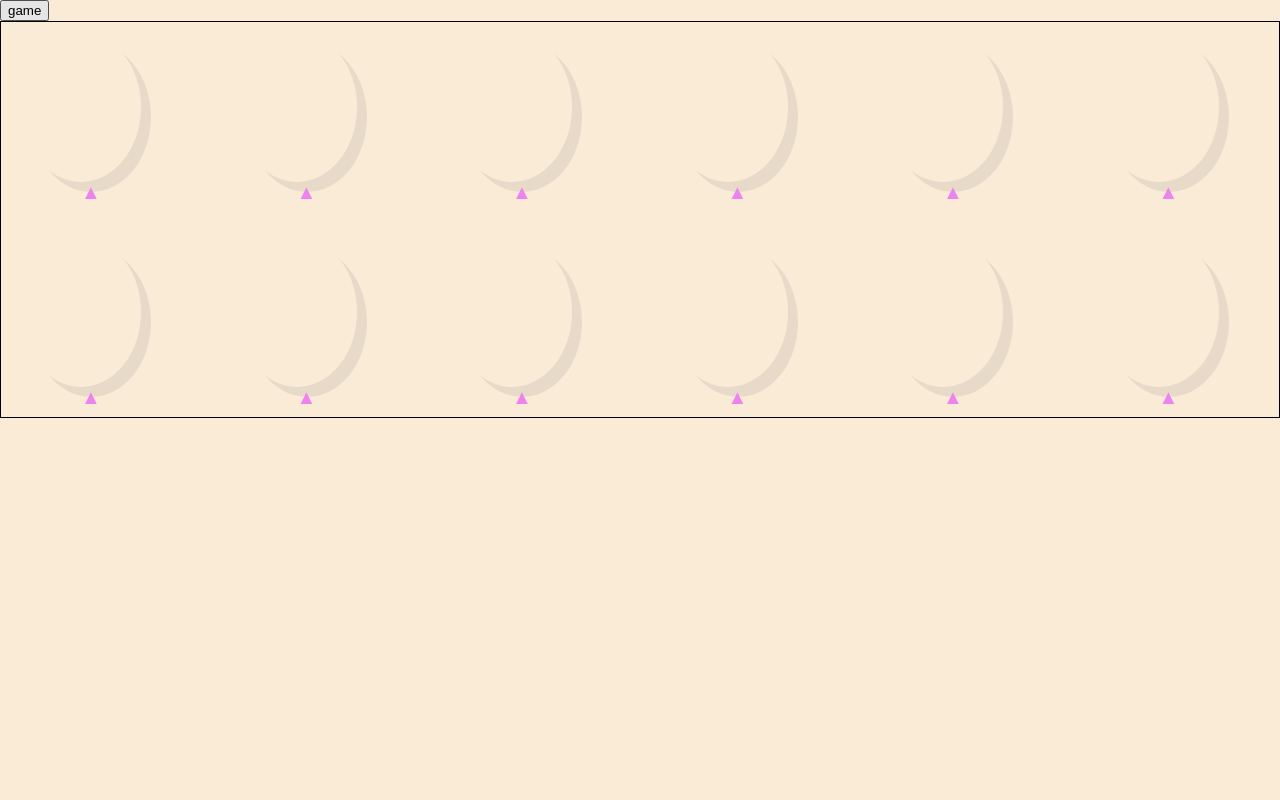
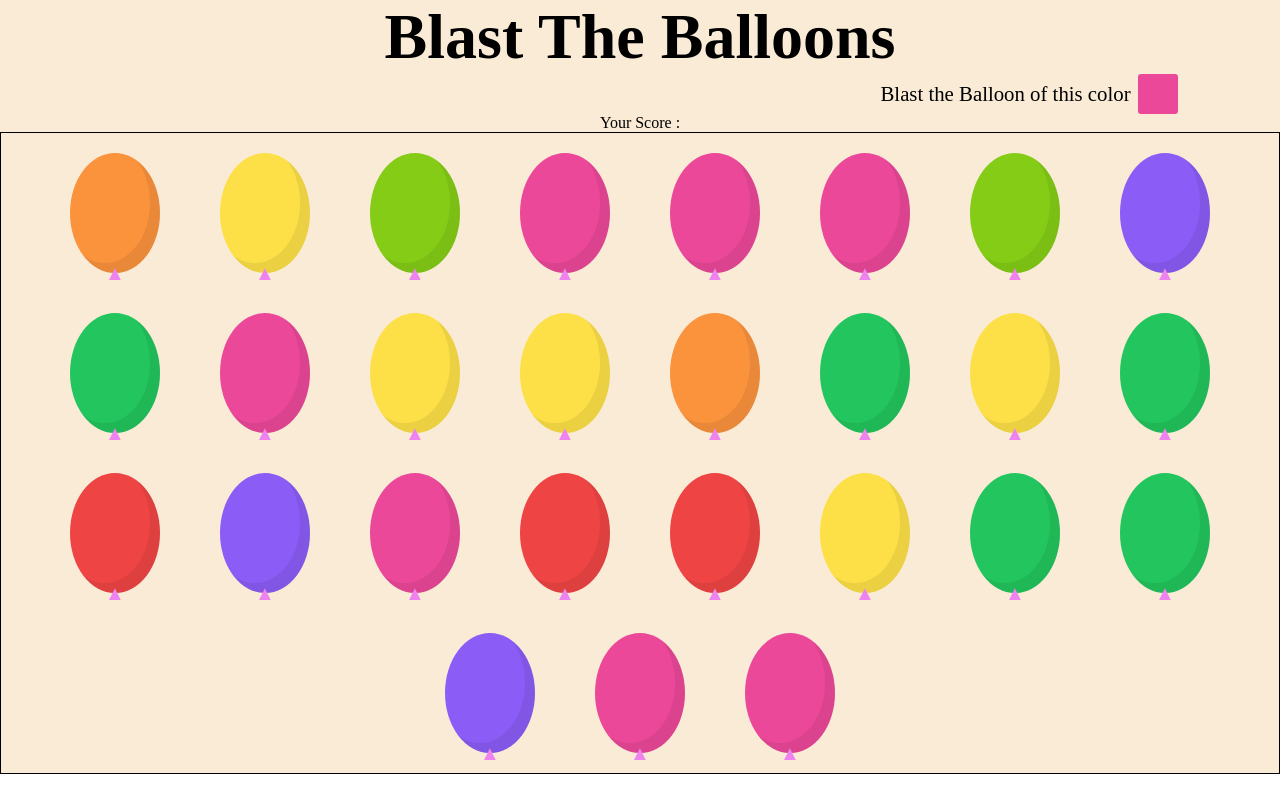
Before and after one commit to Ashrib/Balloon-Game, a plain HTML site: page index.html in a window 1280 px wide. Drawn offline with Linux system fonts and the light colour scheme.

Commit message:
Add files via upload

```diff
--- a/app.js
+++ b/app.js
@@ -1,11 +1,62 @@
-function startGame() {
-   var colors = ["#84cc16", "#22c55e", "#67e8f9", "yellow", "#8b5cf6", "#ec4899"];
-   var ids = ["bal-1","bal-2", "bal-3", "bal-4", "bal-5", "bal-6", "bal-7","bal-8", "bal-9", "bal-10", "bal-11", "bal-12"]
+// Filling random colors in balloons
+var colors = ["#84cc16", "#22c55e","#ef4444", "#fde047", "#8b5cf6", "#ec4899", "#fb923c"];
+var ids = ["bal-1","bal-2", "bal-3", "bal-4", "bal-5", "bal-6", "bal-7","bal-8", "bal-9", "bal-10", "bal-11", "bal-12", "bal-13", "bal-14","bal-15", "bal-16", "bal-17", "bal-18", "bal-19", "bal-20","bal-21", "bal-22", "bal-23", "bal-24", "bal-25", "bal-26", "bal-27"]
 
-   for(var i = 0; i < ids.length; i++) {
-       var randomColor = colors[ Math.floor(Math.random() * colors.length) ];
-       var rndmBal = ids[i];
-       var getBal = document.getElementById(rndmBal);
-       getBal.style.backgroundColor = randomColor;
-   }
+for(var i = 0; i < ids.length; i++) {
+    var randomColor = colors[ Math.floor(Math.random() * colors.length) ];
+    var rndmBalloon = ids[i];
+    var getBalloon = document.getElementById(rndmBalloon);
+    getBalloon.style.backgroundColor = randomColor;
 }
+// color for match
+var colorBox = document.getElementById("color-to-match");
+colorBox.style.backgroundColor =  colors[ Math.floor(Math.random() * colors.length) ];
+
+// Match the balloon
+function matchBalloon(balloon) {
+    var tfb = document.getElementById(balloon);
+    console.log(tfb.style.backgroundColor)
+
+    /*var balloonId;
+    switch (balloon) {
+        case "balloon-1" :
+            balloonId = "bal-1";
+            break;
+        case "balloon-2" :
+            balloonId = "bal-2";
+            break;
+        case "balloon-3" :
+            balloonId = "bal-3";
+            break;
+        case "balloon-4" :
+            balloonId = "bal-4";
+            break;
+        case "balloon-5" :
+            balloonId = "bal-5";
+            break;
+        case "balloon-6" :
+            balloonId = "bal-6";
+            break;
+        case "balloon-7" :
+            balloonId = "bal-7";
+            break;
+        case "balloon-8" :
+            balloonId = "bal-8";
+            break;
+        case "balloon-9" :
+            balloonId = "bal-9";
+            break;
+        case "balloon-10" :
+            balloonId = "bal-10";
+            break;
+        case "balloon-11" :
+            balloonId = "bal-11";
+            break;
+        case "balloon-12" :
+            balloonId = "bal-12";
+            break;
+    }
+    console.log(balloonId)
+    var balon = document.getElementById(balloonId);
+    console.log(balon.style.backgroundColor)*/
+}
--- a/index.html
+++ b/index.html
@@ -9,22 +9,39 @@
 </head>
 <body>
     <div id="container">
+        <div id="game-title">Blast The Balloons</div>
         <div id="game-starts">
-            <button onClick="startGame()">game</button>
+            <div id="match-color">Blast the Balloon of this color <div id="color-to-match"></div> </div>
+            <div id="points">Your Score : <span id="score"></span></div>
         </div>
         <div id="balloon-box">
-            <div id="bal-1" onClick="" class="balloon"></div>
-            <div id="bal-2" onClick="" class="balloon"></div>
-            <div id="bal-3" onClick="" class="balloon"></div>
-            <div id="bal-4" onClick="" class="balloon"></div>
-            <div id="bal-5" onClick="" class="balloon"></div>
-            <div id="bal-6" onClick="" class="balloon"></div>
-            <div id="bal-7" onClick="" class="balloon"></div>
-            <div id="bal-8" onClick="" class="balloon"></div>
-            <div id="bal-9" onClick="" class="balloon"></div>
-            <div id="bal-10" onClick="" class="balloon"></div>
-            <div id="bal-11" onClick="" class="balloon"></div>
-            <div id="bal-12" onClick="" class="balloon"></div>
+            <div id="bal-1" onClick="matchBalloon()" class="balloon"></div>
+            <div id="bal-2" onClick="matchBalloon('balloon-2')" class="balloon"></div>
+            <div id="bal-3" onClick="matchBalloon('balloon-3')" class="balloon"></div>
+            <div id="bal-4" onClick="matchBalloon('balloon-4')" class="balloon"></div>
+            <div id="bal-5" onClick="matchBalloon('balloon-5')" class="balloon"></div>
+            <div id="bal-6" onClick="matchBalloon('balloon-6')" class="balloon"></div>
+            <div id="bal-7" onClick="matchBalloon('balloon-7')" class="balloon"></div>
+            <div id="bal-8" onClick="matchBalloon('balloon-8')" class="balloon"></div>
+            <div id="bal-9" onClick="matchBalloon('balloon-9')" class="balloon"></div>
+            <div id="bal-10" onClick="matchBalloon('balloon-10')" class="balloon"></div>
+            <div id="bal-11" onClick="matchBalloon('balloon-11')" class="balloon"></div>
+            <div id="bal-12" onClick="matchBalloon('balloon-12')" class="balloon"></div>
+            <div id="bal-13" onClick="matchBalloon('balloon-13')" class="balloon"></div>
+            <div id="bal-14" onClick="matchBalloon('balloon-14')" class="balloon"></div>
+            <div id="bal-15" onClick="matchBalloon('balloon-15')" class="balloon"></div>
+            <div id="bal-16" onClick="matchBalloon('balloon-16')" class="balloon"></div>
+            <div id="bal-17" onClick="matchBalloon('balloon-17')" class="balloon"></div>
+            <div id="bal-18" onClick="matchBalloon('balloon-18')" class="balloon"></div>
+            <div id="bal-19" onClick="matchBalloon('balloon-19')" class="balloon"></div>
+            <div id="bal-20" onClick="matchBalloon('balloon-20')" class="balloon"></div>
+            <div id="bal-21" onClick="matchBalloon('balloon-21')" class="balloon"></div>
+            <div id="bal-22" onClick="matchBalloon('balloon-22')" class="balloon"></div>
+            <div id="bal-23" onClick="matchBalloon('balloon-23')" class="balloon"></div>
+            <div id="bal-24" onClick="matchBalloon('balloon-24')" class="balloon"></div>
+            <div id="bal-25" onClick="matchBalloon('balloon-25')" class="balloon"></div>
+            <div id="bal-26" onClick="matchBalloon('balloon-26')" class="balloon"></div>
+            <div id="bal-27" onClick="matchBalloon('balloon-27')" class="balloon"></div>
 
         </div>
     </div>
--- a/style.css
+++ b/style.css
@@ -5,24 +5,42 @@ body{
 #container{
     display: flex;
     flex-direction: column;
-    height: calc(100vh);
+    height: 100%;
     width: calc(100vw);
     background-color: antiquewhite;
 }
-#starts{
+#game-title{
+    text-align: center;
+    font-size: 4em;
+    font-weight: 900;
+}
+#match-color{
     display: flex;
-    background-color: rgb(142, 250, 196);
+    align-items: center;
+    justify-content: right;
+    padding-right: 8%;
+    font-size: 1.3em;
+}
+#color-to-match{
+    display: inline-block;
+    width: 40px;
+    height: 40px;
+    margin-left: 7px;
+    border-radius: 3px;
+}
+#points{
+    text-align: center;
 }
 #balloon-box{
-    display: grid;
-    grid-template-columns: repeat(6, 1fr);
-    grid-gap: 15px;
+    display: flex;
+    justify-content: center;
+    flex-wrap: wrap;
     border: 1px solid black;
 }
 .balloon {
     display:inline-block;
-     width:120px;
-    height:150px;
+     width:90px;
+    height:120px;
     border-radius:80%;
     position:relative;
     box-shadow:inset -10px -10px 0 rgba(0,0,0,0.07);
@@ -30,9 +48,7 @@ body{
     z-index:10;
     cursor: pointer;
     border: black;
-
-  }
-
+}
 .balloon:before {
   content:"▲";
   font-size:20px;
```
